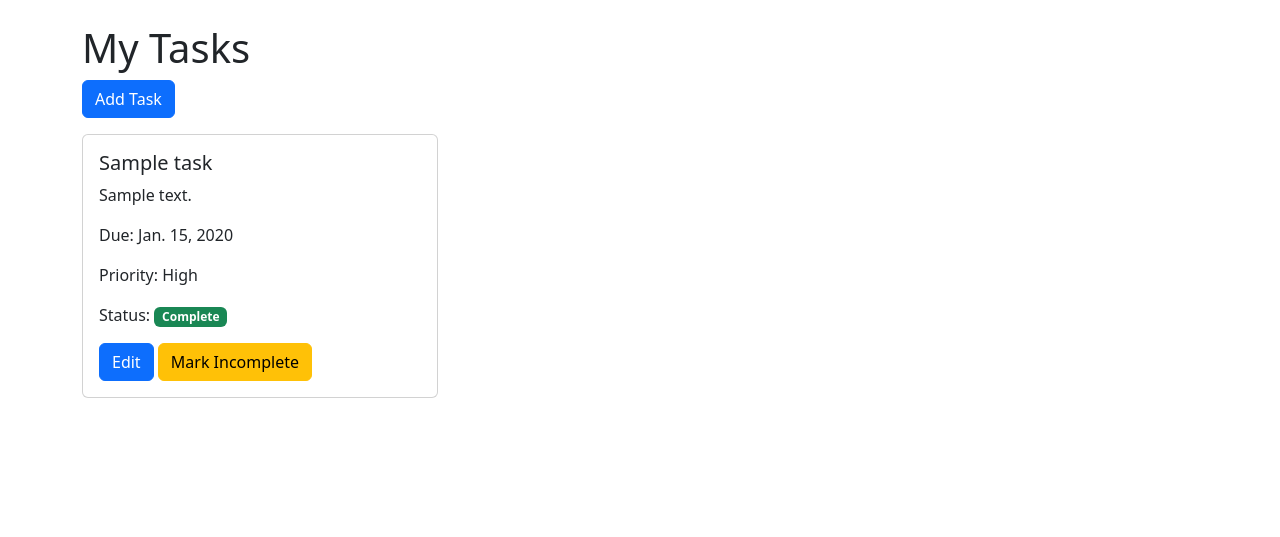
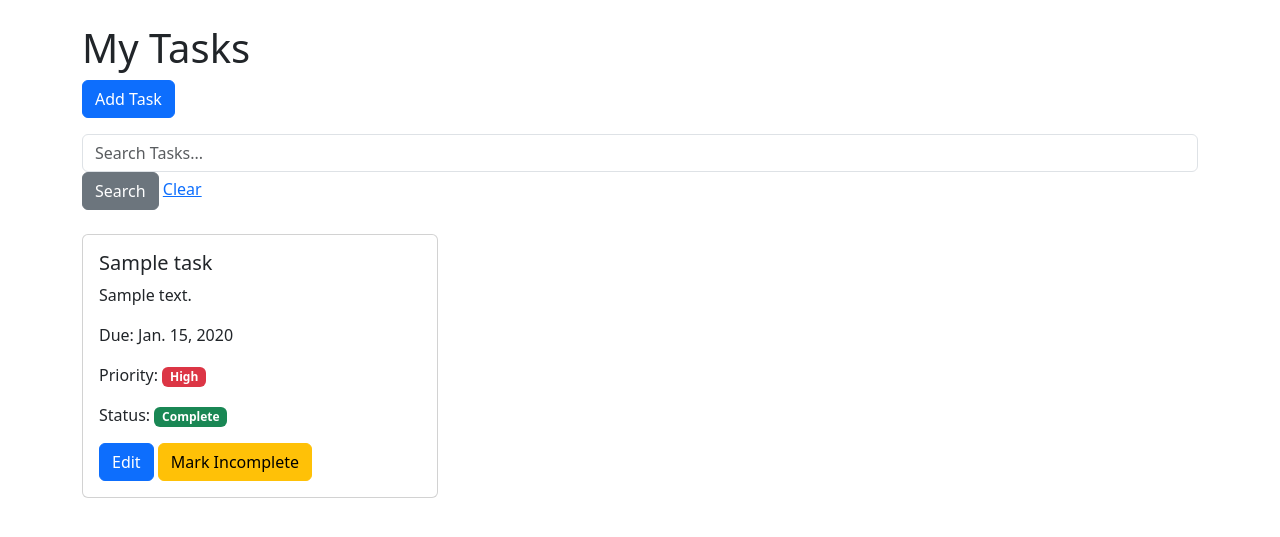
Before and after one commit to jmarcos3-max/Task-Management-App, a Django app: page / in a window 1280 px wide. Shown: the top 537 px of the page. Run offline with Django 5.2, Linux system fonts and the light colour scheme; tables that the repository leaves empty hold one stand-in row (values such as "Sample post").

Commit message:
Added seach bar and color to task priority

```diff
--- a/tasks/templates/tasks/task_list.html
+++ b/tasks/templates/tasks/task_list.html
@@ -10,6 +10,12 @@
 
     <a href="{% url 'add_task' %}" class="btn btn-primary mb-3">Add Task</a>
 
+    <form method="GET" class="mb-4">
+        <input type="text" name="q" class="form-control" placeholder="Search Tasks..." value="{{ query|default:'' }}">
+        <button type="submit" class="btn btn-secondary">Search</button>
+        <a href="{% url 'task_list' %}">Clear</a>
+    </form>
+
     <div class="row">
         {% for task in tasks %}
         <div class="col-md-4 mb-3">
@@ -19,7 +25,14 @@
                     <h5 class="card-title">{{ task.title }}</h5>
                     <p>{{ task.description }}</p>
                     <p>Due: {{ task.due_date|default:"Not set" }}</p>
-                    <p>Priority: {{ task.priority }}</p>
+                    <p>Priority: {% if task.priority == "High"%}
+                        <span class="badge bg-danger">High</span>
+                    {% elif task.priority == "Medium" %}
+                        <span class="badge bg-warning text-dark">Medium</span>
+                    {% else %}
+                        <span class="badge bg-secondary">Low</span>
+                    {% endif %}
+                    </p>
 
                     <p>
                         Status:
```
Also changed, not shown: 1 other file.
